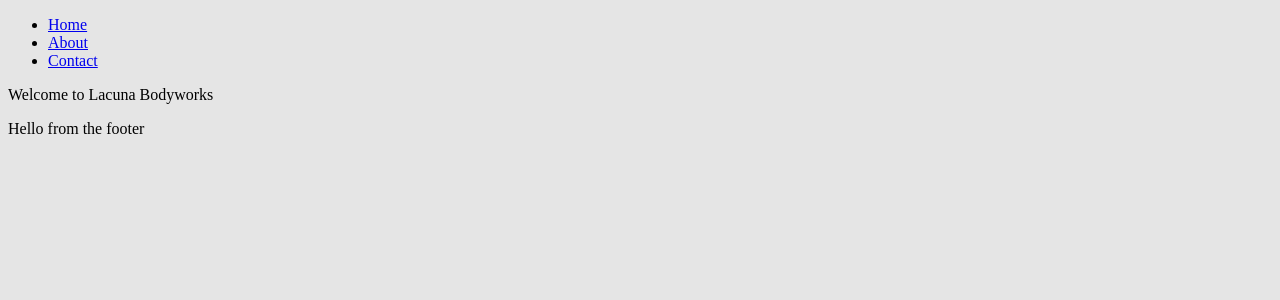
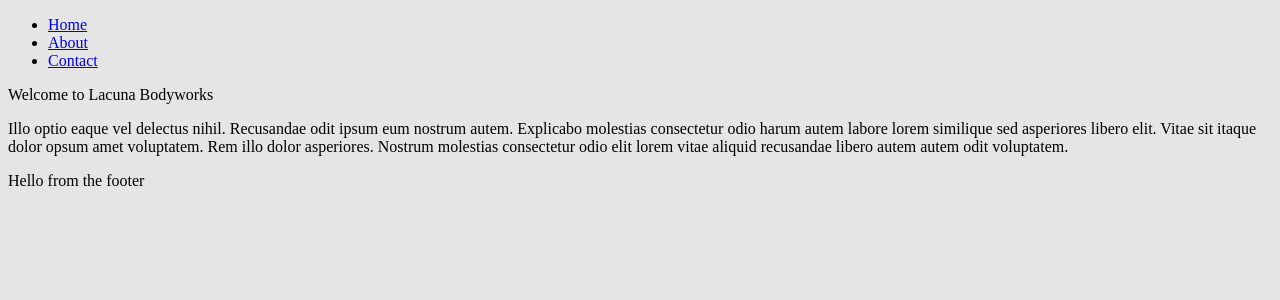
Before and after one commit to victoriarice/lacuna, a Jekyll site: the page built from index.md, in a window 1280 px wide. Shown: the top 300 px of the page. Built offline with Jekyll 4.4.1, drawn with Linux system fonts in a browser that asks for light colours.

Commit message:
Updated Index

```diff
--- a/index.md
+++ b/index.md
@@ -5,3 +5,5 @@ layout: default
 ---
 
 Welcome to Lacuna Bodyworks
+
+Illo optio eaque vel delectus nihil. Recusandae odit ipsum eum nostrum autem. Explicabo molestias consectetur odio harum autem labore lorem similique sed asperiores libero elit. Vitae sit itaque dolor opsum amet voluptatem. Rem illo dolor asperiores. Nostrum molestias consectetur odio elit lorem vitae aliquid recusandae libero autem autem odit voluptatem.
```
